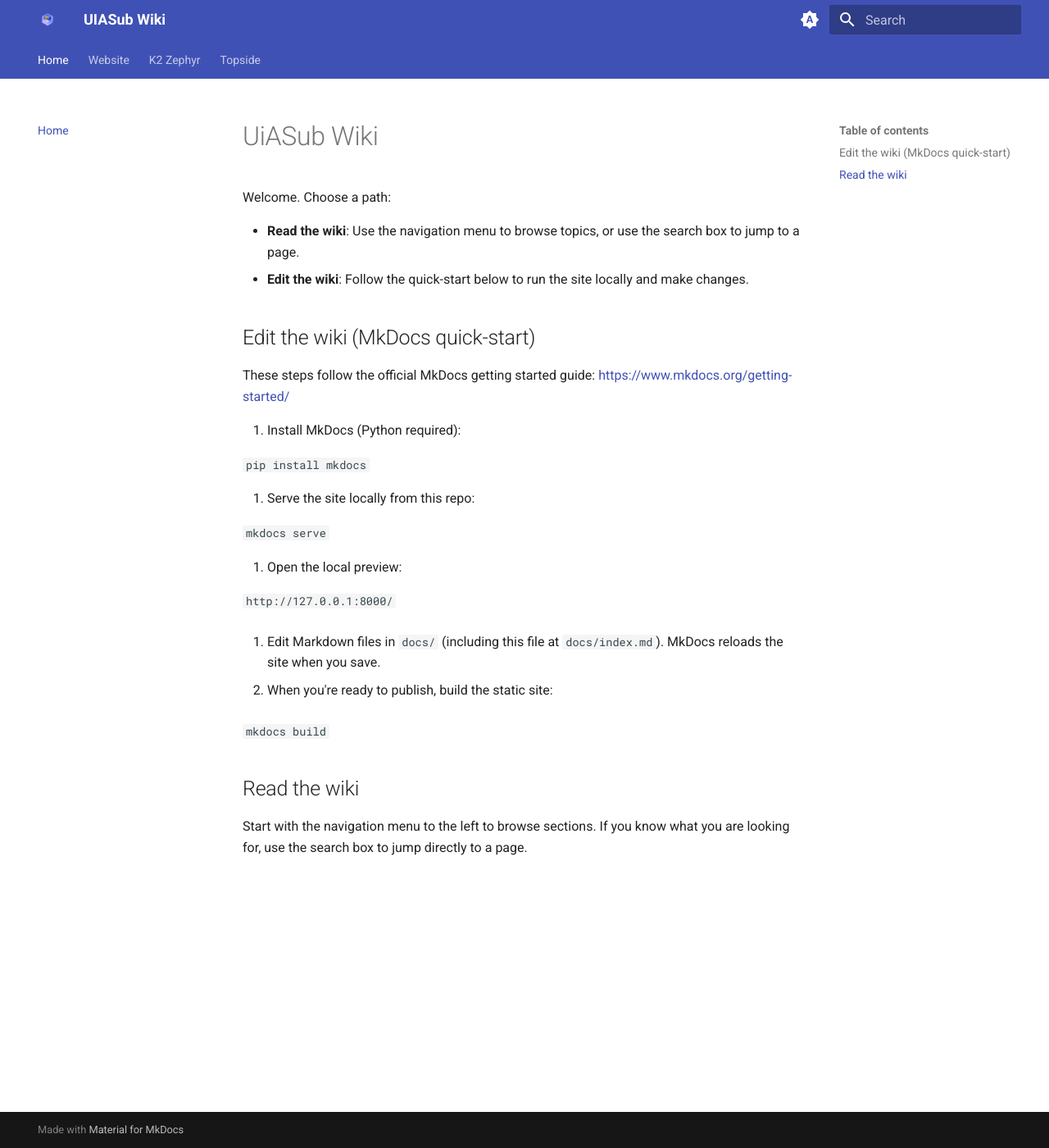
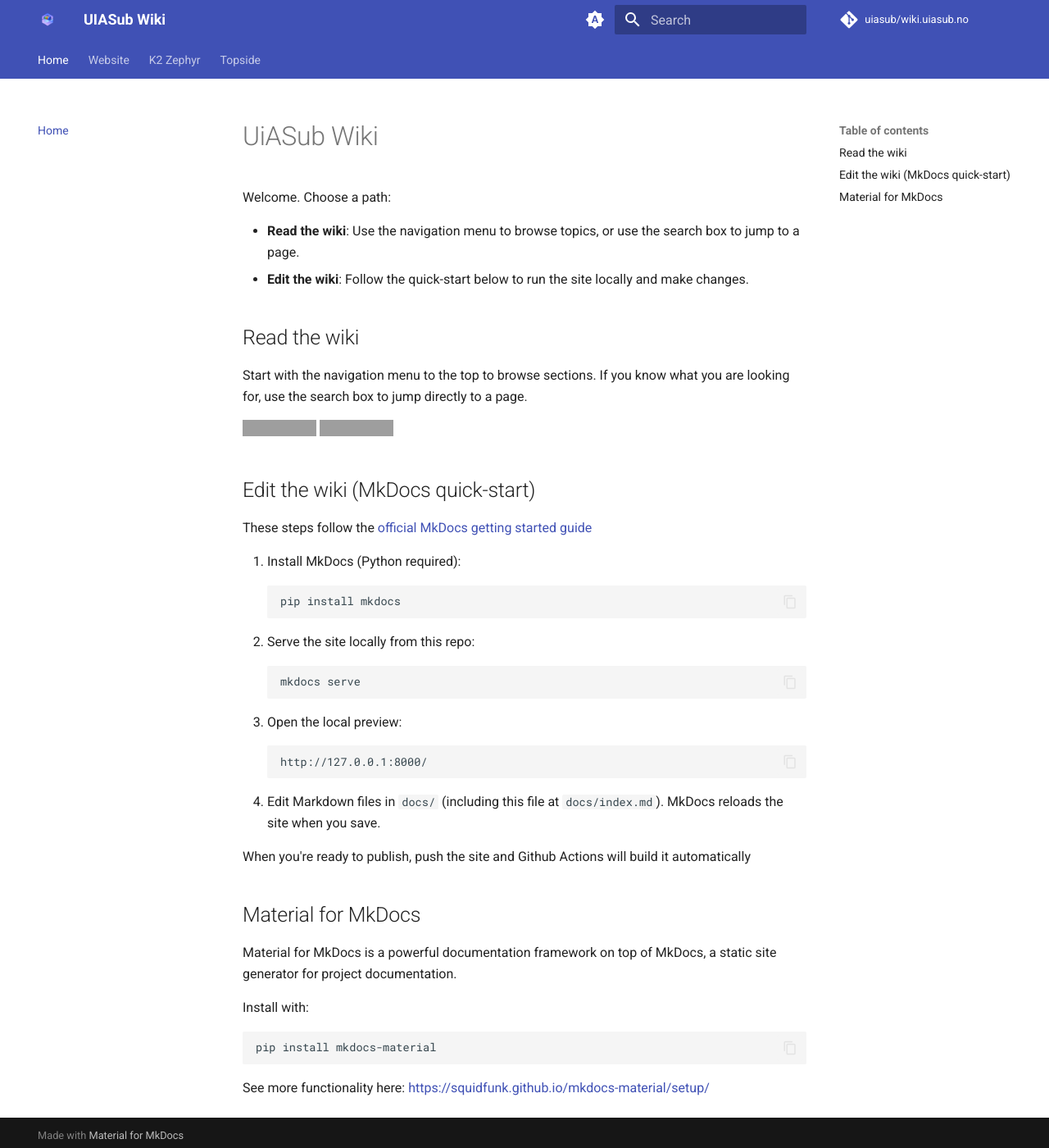
Before and after one commit to UiASub/wiki.uiasub.no, an MkDocs documentation site: the page built from docs/index.md, in a window 1280 px wide and 1400 px high. Shown: the whole window at 82% size. Built offline with MkDocs 1.6.1 and Material for MkDocs 9.7.7, drawn with Linux system fonts in a browser that asks for light colours; comment, search, counter and statistics services are not loaded; grey boxes are pictures that could not be loaded.

Commit message:
Updated docs, and updated some repo links, also removed .DS_Store poop

````diff
--- a/docs/index.md
+++ b/docs/index.md
@@ -5,29 +5,42 @@ Welcome. Choose a path:
 - **Read the wiki**: Use the navigation menu to browse topics, or use the search box to jump to a page.
 - **Edit the wiki**: Follow the quick-start below to run the site locally and make changes.
 
+## Read the wiki
+
+Start with the navigation menu to the top to browse sections. If you know what you are looking for, use the search box to jump directly to a page.
+
+![GitHub last commit](https://img.shields.io/github/last-commit/uiasub/wiki.uiasub.no)
+![GitHub Actions Workflow Status](https://img.shields.io/github/actions/workflow/status/UiASub/wiki.uiasub.no/.github%2Fworkflows%2Fdeploy-mkdocs.yml)
+
 ## Edit the wiki (MkDocs quick-start)
 
-These steps follow the official MkDocs getting started guide: <https://www.mkdocs.org/getting-started/>
+These steps follow the [official MkDocs getting started guide](https://www.mkdocs.org/getting-started/)
 
 1. Install MkDocs (Python required):
-
-   `pip install mkdocs`
-
+```bash
+pip install mkdocs
+```
 2. Serve the site locally from this repo:
-
-   `mkdocs serve`
-
+   ```bash
+   mkdocs serve
+   ```
 3. Open the local preview:
-
-   `http://127.0.0.1:8000/`
-
+   ```url
+   http://127.0.0.1:8000/
+   ```
 4. Edit Markdown files in `docs/` (including this file at `docs/index.md`).
    MkDocs reloads the site when you save.
 
-5. When you're ready to publish, build the static site:
+When you're ready to publish, push the site and Github Actions will build it automatically
 
-   `mkdocs build`
+## Material for MkDocs
 
-## Read the wiki
+Material for MkDocs is a powerful documentation framework on top of MkDocs, a static site generator for project documentation.
 
-Start with the navigation menu to the left to browse sections. If you know what you are looking for, use the search box to jump directly to a page.
+Install with:
+
+```bash
+pip install mkdocs-material
+```
+
+See more functionality here: <https://squidfunk.github.io/mkdocs-material/setup/>
--- a/mkdocs.yml
+++ b/mkdocs.yml
@@ -45,7 +45,16 @@ markdown_extensions:
   - pymdownx.inlinehilite
   - pymdownx.snippets
   - pymdownx.superfences
+  - pymdownx.magiclink:
+      normalize_issue_symbols: true
+      repo_url_shorthand: true
+      user: uiasub
+      repo: wiki.uiasub.no
 
 plugins:
   - search
   - awesome-pages
+
+# Repository
+repo_name: uiasub/wiki.uiasub.no
+repo_url: https://github.com/uiasub/wiki.uiasub.no
````
Also changed, not shown: docs/k2zephyr/INSTALL_GUIDE.md (+1 -1 lines), docs/k2zephyr/index.md (+9 -1 lines), docs/topside/index.md (+9 -1 lines), docs/website/index.md (+2 -0 lines), docs/.pages, 2 other files.
